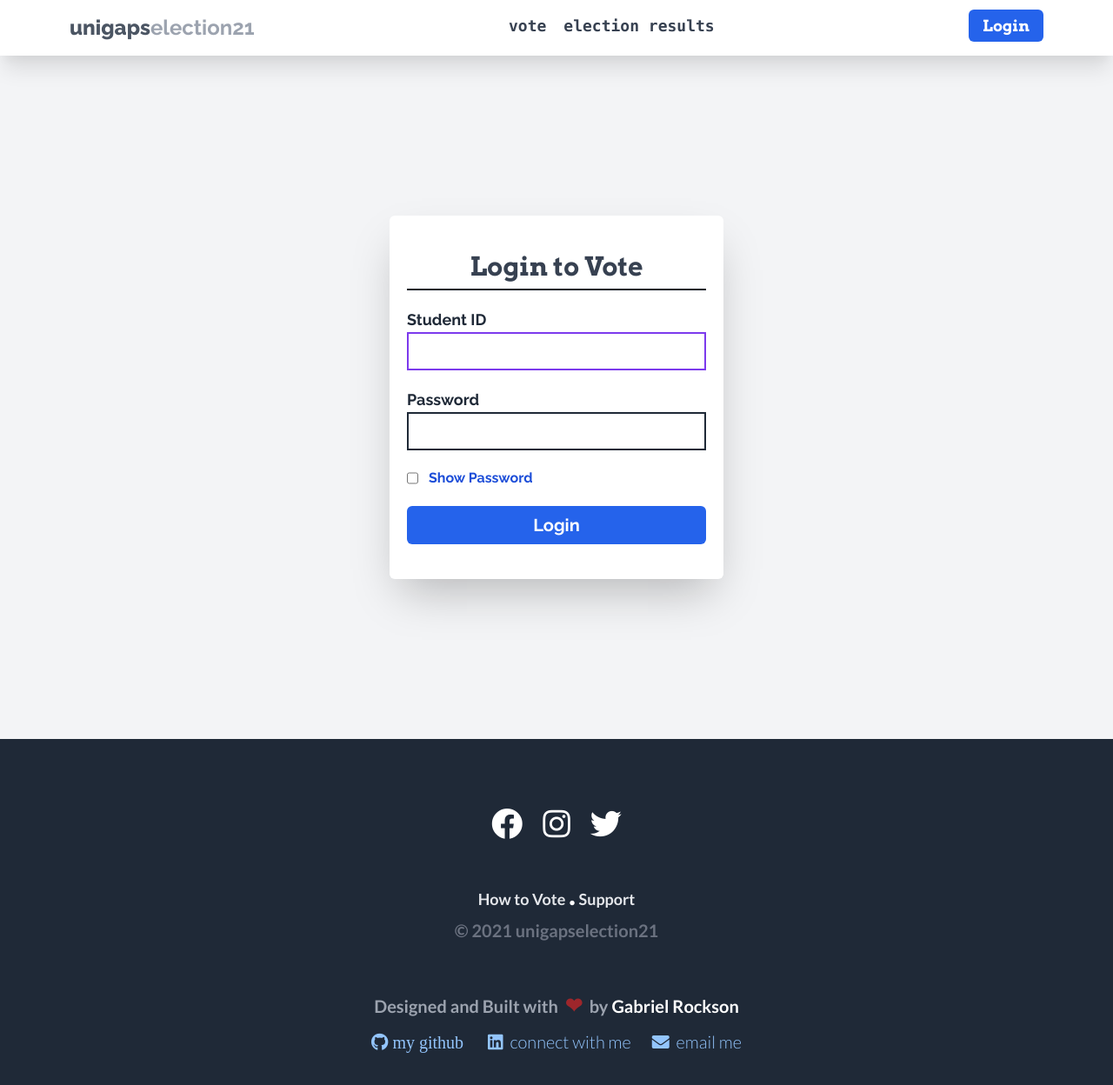
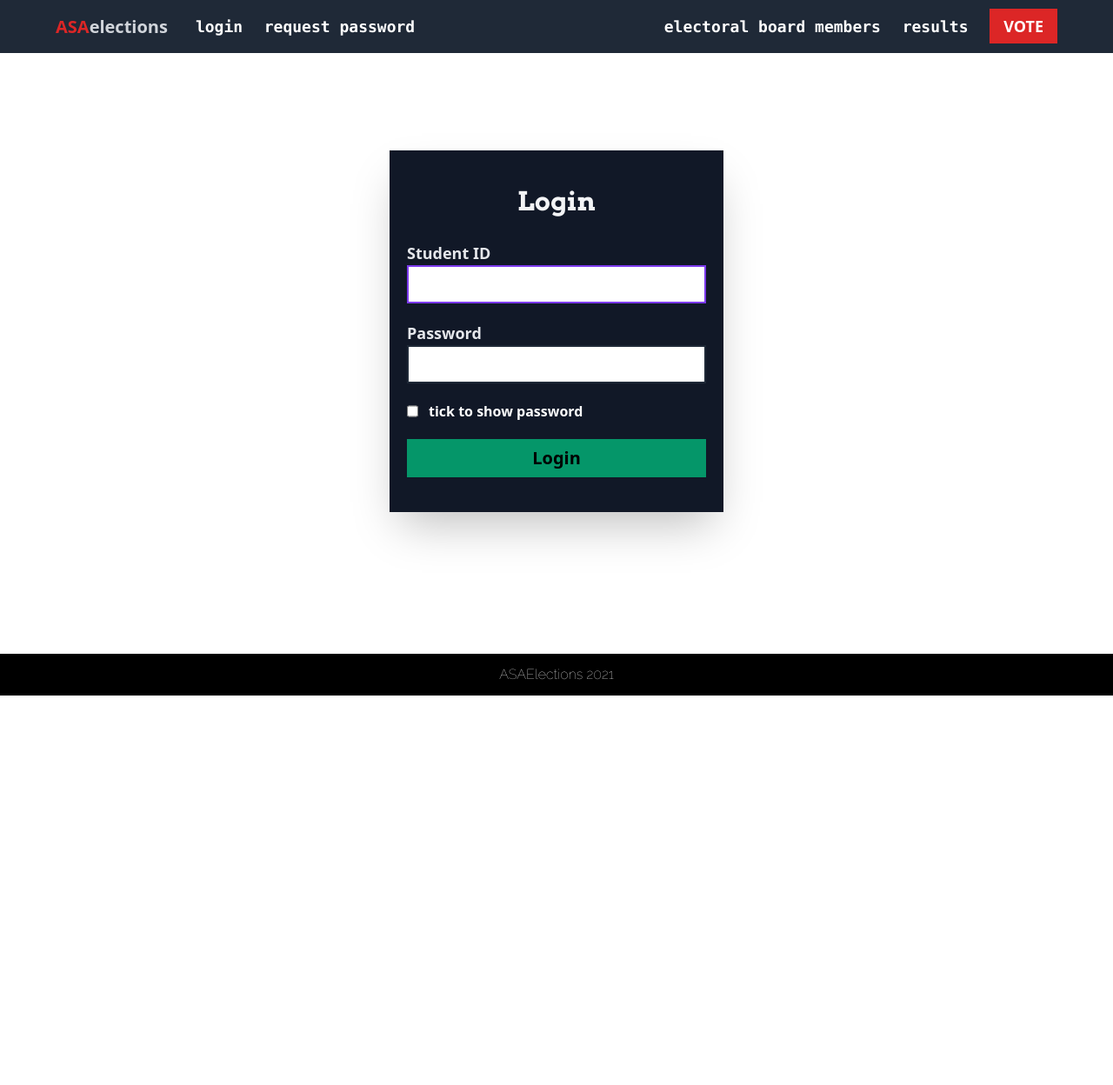
Before and after one commit to rocksongabriel/asa-elections, a Django app: template templates/users/login.html in a window 1280 px wide. Shown: the whole page at 87% size. After the commit the page ends 800 px from the top, so only its background shows below. Run offline with Django 3.2, Linux system fonts and the light colour scheme; the template is opened without the code that fills it, so the values that code supplies are empty; style sheets or scripts are compiled from the project's sources; some libraries are stand-ins or nearby versions.

Commit message:
Redesign the login template

```diff
--- a/templates/new-base.html
+++ b/templates/new-base.html
@@ -20,7 +20,7 @@
 
   <title>{% block title %}{% endblock title %}</title>
 </head>
-<body>
+<body class="flex flex-col" style="min-height: 100vh;">
 
   <!-- Navigation bar-->
   {% block navbar %}
--- a/templates/users/login.html
+++ b/templates/users/login.html
@@ -1,16 +1,16 @@
-{% extends 'base.html' %}
+{% extends 'new-base.html' %}
 
 {% block title %}Login to vote{% endblock title %}
 
 
 {%block content %}
 
-<div class="flex justify-center lg:my-36 md:mt-16 my-12">
-  <div class="bg-white p-5 shadow-2xl rounded-md w-full sm:w-3/4 md:w-96 py-10">
+<div class="flex justify-center lg:my-28 md:mt-16 my-12 mx-5">
+  <div class="bg-gray-900 p-5 shadow-2xl w-full sm:w-3/4 md:w-96 py-10">
     <h1
-        class="text-center text-3xl font-extrabold pb-2 text-gray-700 border-b-2 border-gray-900 mb-5 font-arvo"
+        class="text-center text-3xl font-extrabold pb-2 text-gray-100  mb-5 font-arvo"
     >
-        Login to Vote
+        Login
     </h1>
 
     <form method="POST" class="">
@@ -27,7 +27,7 @@
         <div class="mt-4">
             <label
                 for="{{ form.username.id_for_label }}"
-                class="text-gray-800 font-bold text-lg py-2"
+                class="text-gray-200 font-bold text-lg py-2"
             >
                 Student ID
             </label>
@@ -48,7 +48,7 @@
         <div class="mt-5">
             <label
                 for="{{ form.password.id_for_label }}"
-                class="text-gray-800 font-bold text-lg py-2"
+                class="text-gray-200 font-bold text-lg py-2"
             >
                 Password
             </label>
@@ -64,12 +64,12 @@
 
         <div class="my-5 flex">
             <input type="checkbox" name="togglePassword" id="togglePassword" class="border-2 border-purple-800 mr-3">
-            <span class="text-blue-700 font-bold">Show Password</span>
+            <span class="text-white font-bold">tick to show password</span>
         </div>
 
         <button
         type="submit"
-        class="font-bold text-xl py-2 px-5 w-full bg-blue-600 text-white hover:bg-blue-700 rounded-md"
+        class="font-bold text-xl py-2 px-5 w-full bg-green-600 text-black hover:bg-green-700"
         >
         Login
         </button>
@@ -78,6 +78,15 @@
 </div>
 
 {% endblock content %}
+
+
+{% block footer %}
+
+<footer class="bg-black text-white text-center py-3 font-thin mt-auto font-raleway">
+    ASAElections 2021
+</footer>
+
+{% endblock footer %}
 
 
 {% block extra_js %}
```
Also changed, not shown: templates/users/signup.html (deleted, +0 -17 lines).
